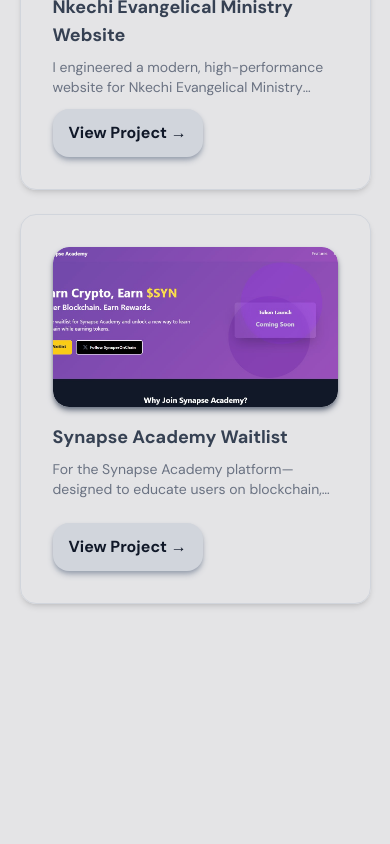
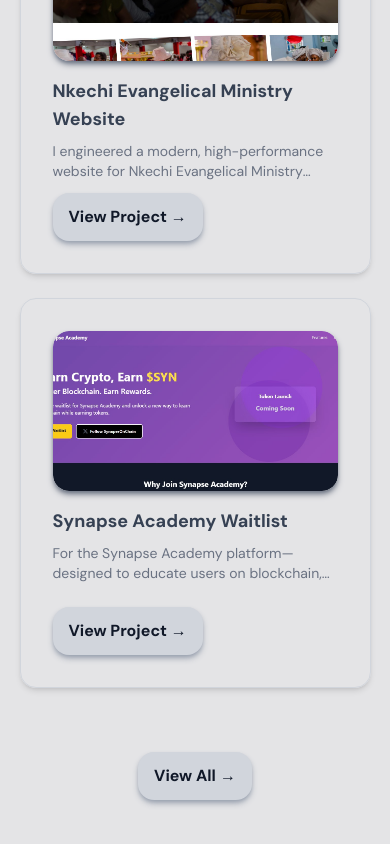
Before and after one commit to OkataMiracleDev/my_portfolio, a Next.js app: page / in a window 390 px wide. Shown: the part 2760-3604 px from the top of the page. Built offline with nearby package versions, Linux system fonts and the light colour scheme.

Commit message:
fix(ui): adjust responsive styles and add view all button
- Update hover scaling to only apply on lg screens in ProjectsCard and PhotoCollage
- Adjust positioning values in About, Hero, and HomeProjects components
- Add view all button with hover effects in HomeProjects

```diff
--- a/components/Home/About/About.tsx
+++ b/components/Home/About/About.tsx
@@ -4,7 +4,7 @@ import PhotoCollage from './PhotoCollage'
 
 const About = () => {
   return (
-    <div id='about' className='absolute md:ml-4 lg:ml-[10%] top-[200vh] md:top-[210vh] lg:top-[140vh] xl:top-[200vh] left-4 md:left-auto translate-y-[-50%] lg:w-[40%]'>
+    <div id='about' className='absolute md:ml-4 lg:ml-[10%] top-[208vh] md:top-[180vh] lg:top-[140vh] xl:top-[200vh] left-4 md:left-auto translate-y-[-50%] lg:w-[40%]'>
         <div className='relative z-50'>
             <SectionHeading heading='About mimi' />
             <div className='mt-4 mr-1 md:mr-15 lg:mr-0 md:mt-6 space-y-4 md:space-y-6'>
--- a/components/Home/About/PhotoCollage.tsx
+++ b/components/Home/About/PhotoCollage.tsx
@@ -4,8 +4,8 @@ import React from 'react'
 const PhotoCollage = () => {
   return (
     <div className='relative rotate-18 lg:rotate-25 hover:rotate-18 hover:scale-115 left-19 top-15 md:left-52 lg:left-30 md:top-7 lg:top-22 transition-all duration-400 w-fit h-fit'>
-      <div className='flex flex-col items-center w-[12rem] h-[16rem] md:w-[16rem] md:h-[23rem] lg:w-[20rem] lg:h-[28rem] p-3 bg-white shadow-md shadow-gray-400'>
-        <Image src={"/images/3.jpg"} width={3000} height={3000} alt="1"  className='w-full  h-full object-cover rounded-lg drop-shadow-md drop-shadow-gray-300 cursor-pointer hover:scale-103 block transition-all duration-700' />
+      <div className='flex flex-col items-center w-[12rem] h-[17rem] md:w-[16rem] md:h-[23rem] lg:w-[20rem] lg:h-[28rem] p-3 bg-white shadow-md shadow-gray-400'>
+        <Image src={"/images/3.jpg"} width={3000} height={3000} alt="1"  className='w-full  h-full object-cover rounded-lg drop-shadow-md drop-shadow-gray-300 cursor-pointer lg:hover:scale-103 block transition-all duration-700' />
         <p className='text-gray-700 text-base md:text-lg'>@mimi_codes</p>
       </div>
     </div>
--- a/components/Home/Hero/Hero.tsx
+++ b/components/Home/Hero/Hero.tsx
@@ -5,7 +5,7 @@ const Hero = () => {
   return (
     <div>
       <div className='relative w-full h-[90vh] text-[#22025a] font-[poppins] font-bold text-3xl md:text-6xl gap-4 md:gap-7 flex flex-col justify-center items-center'>
-      <div className='bg-green-300 border-2 border-green-400 w-5 h-5 md:w-8 md:h-8 rounded-full absolute top-[53%] left-[61%] md:top-[45%] md:left-[59%] xl:top-[42%] xl:left-[57%] '></div>
+      <div className='bg-green-300 border-2 border-green-400 w-5 h-5 md:w-8 md:h-8 rounded-full absolute top-[53%] left-[61%] md:top-[45%] md:left-[59%] xl:top-[42%] xl:left-[57.4%] '></div>
         <Image src="/images/Miracle_Okata.jpg" alt="character" width={200} height={200} className='rounded-full' />
         <h1>Hi. I&apos;m mimi</h1>
         <h1>FrontEnd Developer</h1>
--- a/components/Home/HomeProjects/HomeProjects.tsx
+++ b/components/Home/HomeProjects/HomeProjects.tsx
@@ -5,7 +5,7 @@ import ProjectsCard from './ProjectsCard'
 
 const HomeProjects = () => {
   return (
-    <div className='relative top-[200vh] md:top-[210vh] lg:top-[180vh] xl:top-[260vh] w-full flex flex-col justify-center items-center text-center'>
+    <div className='relative top-[210vh] md:top-[160vh] lg:top-[180vh] xl:top-[224vh] w-full flex flex-col justify-center items-center text-center'>
       <SectionHeading heading='Here&apos;s A Bit of What I&apos;ve Worked On!' />
       <div className='mx-auto mt-6 w-[90%] lg:w-[100%] grid grid-cols-1 lg:grid-cols-2 gap-6 lg:gap-1'>
         {/* Projects Card */}
@@ -15,6 +15,13 @@ const HomeProjects = () => {
           </div>
         })}
       </div>
+      <a href="#" target="_blank" rel="noopener noreferrer" className='mt-[4rem]'>
+          <button className="transition-all duration-500 ease text-gray-900 hover:text-gray-300 font-bold text-base flex flex-row justify-center gap-1 hover:gap-3 bg-gray-300 hover:bg-gray-900 py-3 px-4 md:px-8 lg:px-4 rounded-2xl shadow-md shadow-gray-400 hover:shadow-blue-200">
+              <p>View All</p>
+              <p>&rarr;</p>
+          </button>
+      </a>
+
     </div>
   )
 }
--- a/components/Home/HomeProjects/ProjectsCard.tsx
+++ b/components/Home/HomeProjects/ProjectsCard.tsx
@@ -21,7 +21,7 @@ const ProjectsCard = ({projects}: Props) => {
             alt={projects.name}
             width={600}
             height={400}
-            className="h-full w-full object-center object-cover rounded-2xl transition-all duration-300 ease-in-out hover:scale-110"
+            className="h-full w-full object-center object-cover rounded-2xl transition-all duration-300 ease-in-out lg:hover:scale-110"
             />
         </div>
 
```
